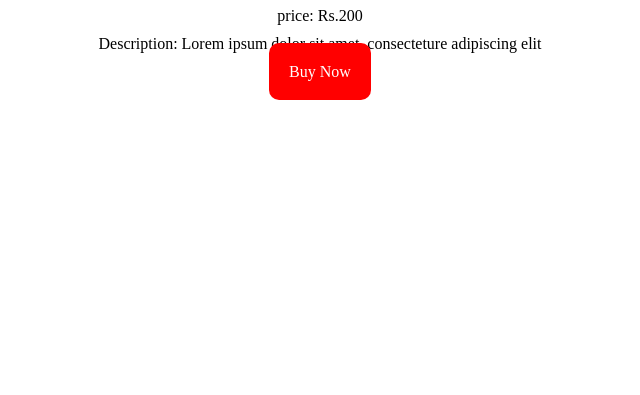
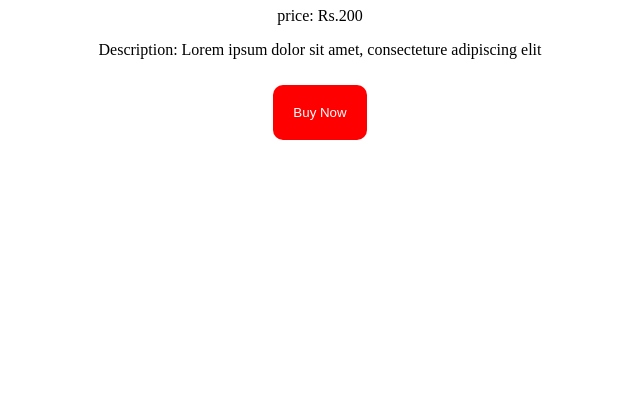
Before and after one commit to acciojob/pricing-card-KasturiS899, a website: page main.html in a window 1280 px wide. Shown: the part 405-800 px from the top of the page, without its empty margins (320-960 px from the left). Drawn offline with Linux system fonts and the light colour scheme.

Commit message:
created a submission

```diff
--- a/main.html
+++ b/main.html
@@ -13,7 +13,7 @@
 		<h1>Pricing Card</h1>
 		<p>price: Rs.200</p>
 		<p>Description: Lorem ipsum dolor sit amet, consecteture adipiscing elit</P>
-		<a href="#" id="buy">Buy Now</a>
+		<button type="button" id="buy">Buy Now</button>
 	</div>
     <script type="text/javascript" src="./script.js">
 </script>
--- a/styles.css
+++ b/styles.css
@@ -2,6 +2,7 @@
 .main{
 	padding:20px;
 	text-align:center;
+
 }
 #buy{
 	color:white;
@@ -10,10 +11,9 @@
 	padding:20px;
 	text-decoration:none;
 	margin:10px;
+	border:none;
 }
 
-p{
-	margin:10px
 
 
 }
```
